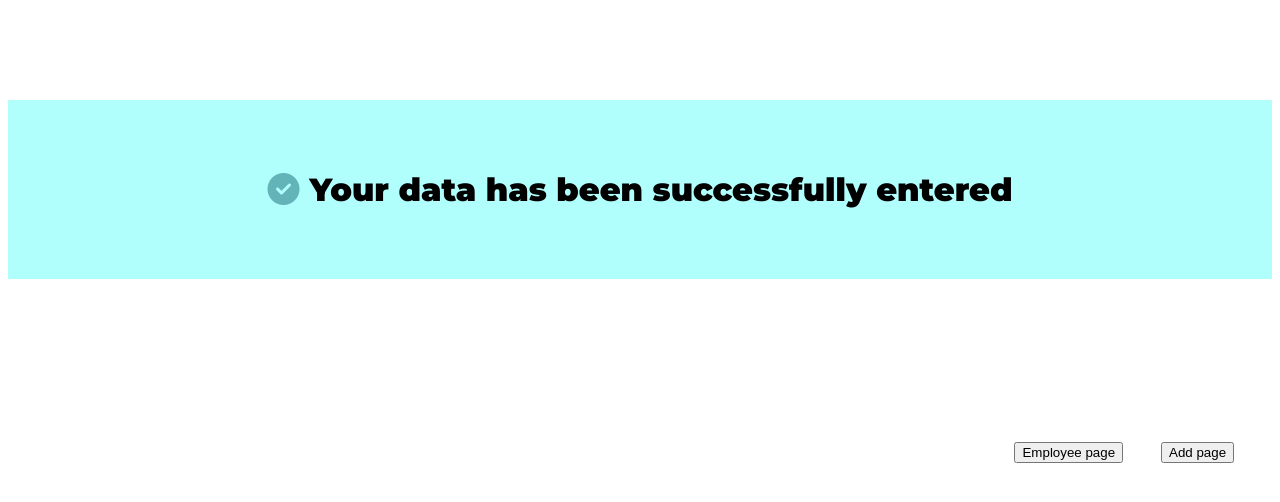
After one commit to Nandini4601/REMS, a Flask app: template rems/templates/acknow.html in a window 1280 px wide. The commit adds this page. Shown: the top 502 px of the page. Run offline with Flask 2, Linux system fonts and the light colour scheme; the template is opened without the code that fills it, so the values that code supplies are empty; some libraries are stand-ins or nearby versions.

Commit message:
Acknowledgement page is added

```diff
--- /dev/null
+++ b/rems/static/css/acknow.css
@@ -0,0 +1,17 @@
+.heading{
+  font-family: "Montserrat";
+  font-weight: bold;
+  text-align: center;
+  background-color: #B1FFFD;
+  margin: 100px 0 100px 0 ;
+  padding: 70px 0;
+}
+
+.icfa{
+  color: #63B4B8;
+  padding-right: 10px;
+}
+.btn{
+  float: right;
+  margin: 5% 3% 5% 0;
+}
--- /dev/null
+++ b/rems/templates/acknow.html
@@ -0,0 +1,16 @@
+<!DOCTYPE html>
+<html lang="en" dir="ltr">
+  <head>
+    <meta charset="utf-8">
+    <title></title>
+    <link rel="stylesheet" href="css/acknow.css">
+    <script src="https://kit.fontawesome.com/a19c43a5a2.js" crossorigin="anonymous"></script>
+
+    <link href="https://fonts.googleapis.com/css2?family=Montserrat:wght@100;400;900&family=Ubuntu:wght@300&display=swap" rel="stylesheet">
+  </head>
+  <body>
+    <h1 class="heading"><i class="fas fa-check-circle icfa"></i>Your data has been successfully entered</h1>
+    <button type="button" class="btn btn-dark btn-lg">Add page</button>
+    <button type="button" class="btn btn-dark btn-lg">Employee page</button>
+  </body>
+</html>
--- a/rems/templates/employee.html
+++ b/rems/templates/employee.html
@@ -145,7 +145,7 @@
                                     {% endfor %}
                                 </p>
 
-                                <p>{{ form.submit(class="btnRegister") }}</p>
+                                <p><a href="acknow.html">{{ form.submit(class="btnRegister") }}</a></p>
                             </form>
                         </div>
                     </div>
```
